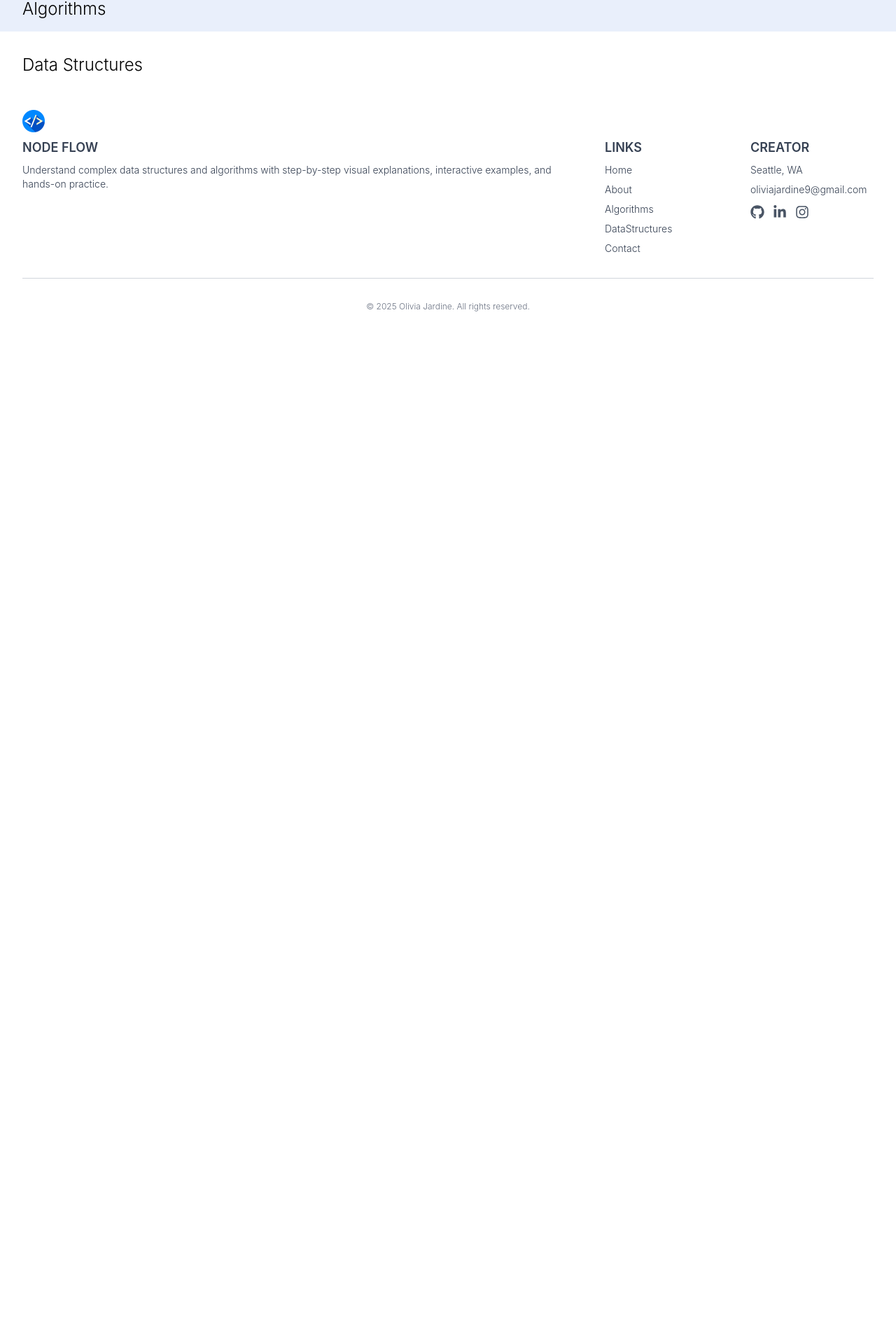
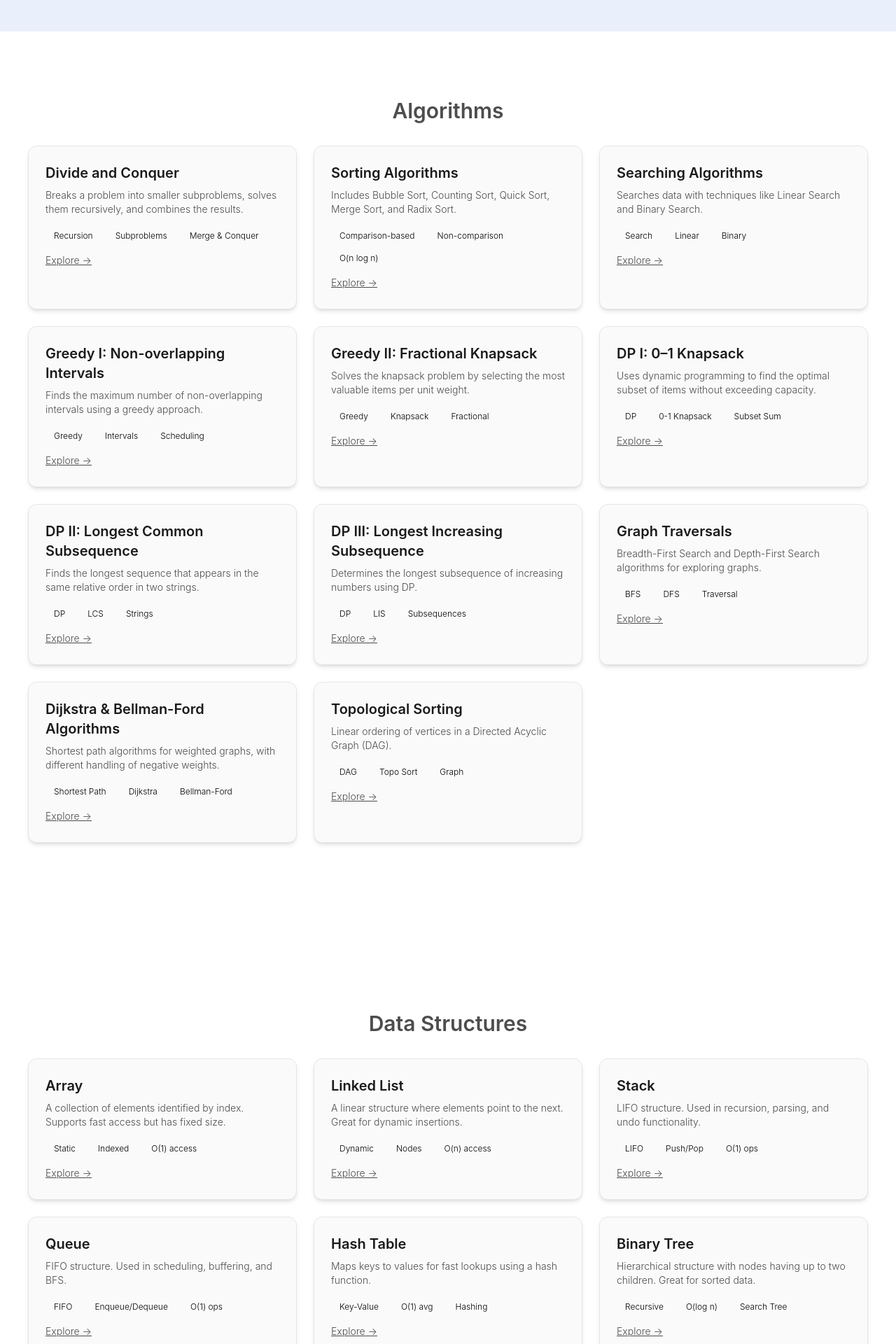
Before and after one commit to oliviafjardine/node-flow, a React (Vite) app: page / in a window 1280 px wide. Shown: the part 755-2675 px from the top of the page at 70% size. Before the commit the page ends 1225 px from the top, so only its background shows below. Built offline with nearby package versions, Linux system fonts and the light colour scheme.

Commit message:
Implemented topic cards and changed color theme

```diff
--- /dev/null
+++ b/src/components/Card.tsx
@@ -0,0 +1,33 @@
+import React from "react";
+import { Link } from "react-router-dom";
+
+interface CardProps {
+  title: string;
+  description: string;
+  tags?: string[];
+  link?: string;
+}
+
+const Card: React.FC<CardProps> = ({ title, description, tags = [], link }) => {
+  const content = (
+    <div className="bg-box p-6 rounded-xl shadow-md border border-[hsl(var(--box-border))] hover:shadow-lg transition-shadow duration-200 fade-in-left cursor-pointer h-full">
+      <h3 className="text-heading-1 text-xl font-semibold mb-2">{title}</h3>
+      <p className="text-heading-3 text-sm mb-4">{description}</p>
+
+      {tags.length > 0 && (
+        <div className="flex flex-wrap gap-2 mb-2">
+          {tags.map((tag, index) => (
+            <span key={index} className="text-xs px-3 py-1 rounded-full bg-heading-2 text-heading-4">
+              {tag}
+            </span>
+          ))}
+        </div>
+      )}
+      <span className="text-sm underline text-heading-3">Explore →</span>
+    </div>
+  );
+
+  return link ? <Link to={link}>{content}</Link> : <div>{content}</div>;
+};
+
+export default Card;
--- a/src/components/Footer.tsx
+++ b/src/components/Footer.tsx
@@ -29,8 +29,7 @@ const Footer = () => {
           <div className="lg:col-span-1">
             <h5 className="uppercase font-semibold mb-2">Creator</h5>
             <ul className="space-y-2 text-sm">
-              <li>Seattle, WA</li>
-              <li>oliviajardine9@gmail.com</li>
+              <li>Olivia Jardine</li>
             </ul>
 
             <div className="flex space-x-3 mt-3 text-xl text-gray-600">
--- a/src/components/Hero.tsx
+++ b/src/components/Hero.tsx
@@ -1,7 +1,7 @@
 
 const Hero = () => {
   return (
-    <section className="text-center mt-60">
+    <section className="text-center mt-40">
       <div className="mx-auto max-w-7xl px-4 sm:px-6 lg:px-8">
         <h1>Learn Data Structures and Algorithms <span className="text-blue-600">Though Visualization</span></h1>
         <p className="mx-auto s:mx-4 md:mx-20">Understand complex data structures and algorithms with step-by-step visual explanations, interactive examples, and hands-on practice.</p>
--- a/src/components/Navbar.tsx
+++ b/src/components/Navbar.tsx
@@ -33,7 +33,7 @@ const Navbar = () => {
   const toggleMobileMenu = () => setIsMobileMenuOpen(prev => !prev);
 
   return (
-    <nav className="bg-footer py-4 fixed top-0 left-0 w-full z-20 shadow-sm border-b border-gray-200">
+    <nav className="bg-footer py-6 mt-auto z-20 shadow-sm border-b border-gray-200">
       <div className="w-full px-6 flex justify-between items-center">
         <Link
           to="/"
@@ -51,7 +51,7 @@ const Navbar = () => {
               to={to}
               className={`transition-colors duration-300 ${
                 isCTA
-                  ? 'btn bg-box-bg text-heading-1 hover:bg-heading-3'
+                  ? 'btn bg-box text-heading-1 hover:bg-heading-3'
                   : 'underlink px-2 py-2 rounded-full text-hero hover:text-heading-1'
               }`}
             >
@@ -73,7 +73,7 @@ const Navbar = () => {
       {/* Mobile Menu */}
       {isMenuVisible && (
         <div
-          className={`md:hidden fixed inset-0 z-40 bg-primary/10 backdrop-blur-2xl transition-opacity duration-300 ${
+          className={`md:hidden fixed inset-0 z-40 bg-primary/10 backdrop-blur-3xl transition-opacity duration-300 ${
             fadeIn ? 'opacity-100 pointer-events-auto' : 'opacity-0 pointer-events-none'
           }`}
         >
@@ -85,7 +85,7 @@ const Navbar = () => {
                 onClick={() => setIsMobileMenuOpen(false)}
                 className={`transition-colors duration-300 ${
                   isCTA
-                    ? 'btn text-lg bg-box-bg text-heading-1 hover:bg-heading-3'
+                    ? 'btn text-lg bg-box text-heading-1 hover:bg-heading-3'
                     : 'underlink text-lg px-6 py-2 rounded-full text-hero hover:text-heading-1'
                 }`}
               >
--- a/src/components/sections/AlgorithmsSection.tsx
+++ b/src/components/sections/AlgorithmsSection.tsx
@@ -1,9 +1,89 @@
+import React from "react";
+import Card from "../Card";
 
-const AlgorithmsSection = () => {
+const algorithms = [
+  {
+    title: "Divide and Conquer",
+    description: "Breaks a problem into smaller subproblems, solves them recursively, and combines the results.",
+    tags: ["Recursion", "Subproblems", "Merge & Conquer"],
+    link: "/visualizations/divide-and-conquer",
+  },
+  {
+    title: "Sorting Algorithms",
+    description: "Includes Bubble Sort, Counting Sort, Quick Sort, Merge Sort, and Radix Sort.",
+    tags: ["Comparison-based", "Non-comparison", "O(n log n)"],
+    link: "/visualizations/sorting-algorithms",
+  },
+  {
+    title: "Searching Algorithms",
+    description: "Searches data with techniques like Linear Search and Binary Search.",
+    tags: ["Search", "Linear", "Binary"],
+    link: "/visualizations/searching-algorithms",
+  },
+  {
+    title: "Greedy I: Non-overlapping Intervals",
+    description: "Finds the maximum number of non-overlapping intervals using a greedy approach.",
+    tags: ["Greedy", "Intervals", "Scheduling"],
+    link: "/visualizations/greedy-1",
+  },
+  {
+    title: "Greedy II: Fractional Knapsack",
+    description: "Solves the knapsack problem by selecting the most valuable items per unit weight.",
+    tags: ["Greedy", "Knapsack", "Fractional"],
+    link: "/visualizations/greedy-2",
+  },
+  {
+    title: "DP I: 0–1 Knapsack",
+    description: "Uses dynamic programming to find the optimal subset of items without exceeding capacity.",
+    tags: ["DP", "0-1 Knapsack", "Subset Sum"],
+    link: "/visualizations/dp-1",
+  },
+  {
+    title: "DP II: Longest Common Subsequence",
+    description: "Finds the longest sequence that appears in the same relative order in two strings.",
+    tags: ["DP", "LCS", "Strings"],
+    link: "/visualizations/dp-2",
+  },
+  {
+    title: "DP III: Longest Increasing Subsequence",
+    description: "Determines the longest subsequence of increasing numbers using DP.",
+    tags: ["DP", "LIS", "Subsequences"],
+    link: "/visualizations/dp-3",
+  },
+  {
+    title: "Graph Traversals",
+    description: "Breadth-First Search and Depth-First Search algorithms for exploring graphs.",
+    tags: ["BFS", "DFS", "Traversal"],
+    link: "/visualizations/graph-traversals",
+  },
+  {
+    title: "Dijkstra & Bellman-Ford Algorithms",
+    description: "Shortest path algorithms for weighted graphs, with different handling of negative weights.",
+    tags: ["Shortest Path", "Dijkstra", "Bellman-Ford"],
+    link: "/visualizations/dijkstra-bellman",
+  },
+  {
+    title: "Topological Sorting",
+    description: "Linear ordering of vertices in a Directed Acyclic Graph (DAG).",
+    tags: ["DAG", "Topo Sort", "Graph"],
+    link: "/visualizations/topological-sorting",
+  },
+];
+
+const AlgorithmsSection: React.FC = () => {
   return (
-    <section className="py-6 mt-auto">
-      <div className="mx-auto max-w-7xl px-4 sm:px-6 lg:px-8">
-        <h2>Algorithms</h2>
+    <section className="section-outer">
+      <h2 className="text-heading-2 text-4xl mb-8 text-center fade-in">Algorithms</h2>
+      <div className="grid gap-6 md:grid-cols-2 lg:grid-cols-3">
+        {algorithms.map((algo) => (
+          <Card
+            key={algo.title}
+            title={algo.title}
+            description={algo.description}
+            tags={algo.tags}
+            link={algo.link}
+          />
+        ))}
       </div>
     </section>
   );
--- a/src/components/sections/DataStructuresSection.tsx
+++ b/src/components/sections/DataStructuresSection.tsx
@@ -1,9 +1,52 @@
+import React from "react";
+import Card from "../Card";
 
-const DataStructuresSection = () => {
+const dataStructures = [
+  {
+    title: "Array",
+    description: "A collection of elements identified by index. Supports fast access but has fixed size.",
+    tags: ["Static", "Indexed", "O(1) access"],
+  },
+  {
+    title: "Linked List",
+    description: "A linear structure where elements point to the next. Great for dynamic insertions.",
+    tags: ["Dynamic", "Nodes", "O(n) access"],
+  },
+  {
+    title: "Stack",
+    description: "LIFO structure. Used in recursion, parsing, and undo functionality.",
+    tags: ["LIFO", "Push/Pop", "O(1) ops"],
+  },
+  {
+    title: "Queue",
+    description: "FIFO structure. Used in scheduling, buffering, and BFS.",
+    tags: ["FIFO", "Enqueue/Dequeue", "O(1) ops"],
+  },
+  {
+    title: "Hash Table",
+    description: "Maps keys to values for fast lookups using a hash function.",
+    tags: ["Key-Value", "O(1) avg", "Hashing"],
+  },
+  {
+    title: "Binary Tree",
+    description: "Hierarchical structure with nodes having up to two children. Great for sorted data.",
+    tags: ["Recursive", "O(log n)", "Search Tree"],
+  },
+];
+
+const DataStructuresSection: React.FC = () => {
   return (
-    <section className="py-6 mt-auto">
-      <div className="mx-auto max-w-7xl px-4 sm:px-6 lg:px-8">
-        <h2>Data Structures</h2>
+    <section className="section-outer">
+      <h2 className="text-heading-2 text-4xl mb-8 text-center fade-in">Data Structures</h2>
+      <div className="grid gap-6 md:grid-cols-2 lg:grid-cols-3">
+        {dataStructures.map((ds) => (
+          <Card
+            key={ds.title}
+            title={ds.title}
+            description={ds.description}
+            tags={ds.tags}
+          />
+        ))}
       </div>
     </section>
   );
--- a/src/index.css
+++ b/src/index.css
@@ -6,9 +6,9 @@
     --box-border: 225 0% 90%;
     --box-shadow: 225 0% 90% / 0.5;
     --heading-1: 225 0% 10%;
-    --heading-2: 225 0% 90%;
-    --heading-3: 225 0% 60%;
-    --heading-4: 225 0% 50%;
+    --heading-2: 225 0% 30%;
+    --heading-3: 225 0% 30%;
+    --heading-4: 225 0% 10%;
     --footer: 225 0% 100%;
 }
 
@@ -16,7 +16,7 @@
     .bg-body {
         background-color: hsl(var(--color-bg));
     }
-    .bg-box-bg {
+    .bg-box {
         background-color: hsl(var(--color-box));
     }
     .text-heading-1 {
@@ -141,7 +141,7 @@ h1 {
 }
 
 h2 {
-  @apply text-2xl;
+  @apply text-3xl font-semibold;
 }
 
 .social-icon {
```
Also changed, not shown: src/components/ProjectCard.tsx (deleted).
